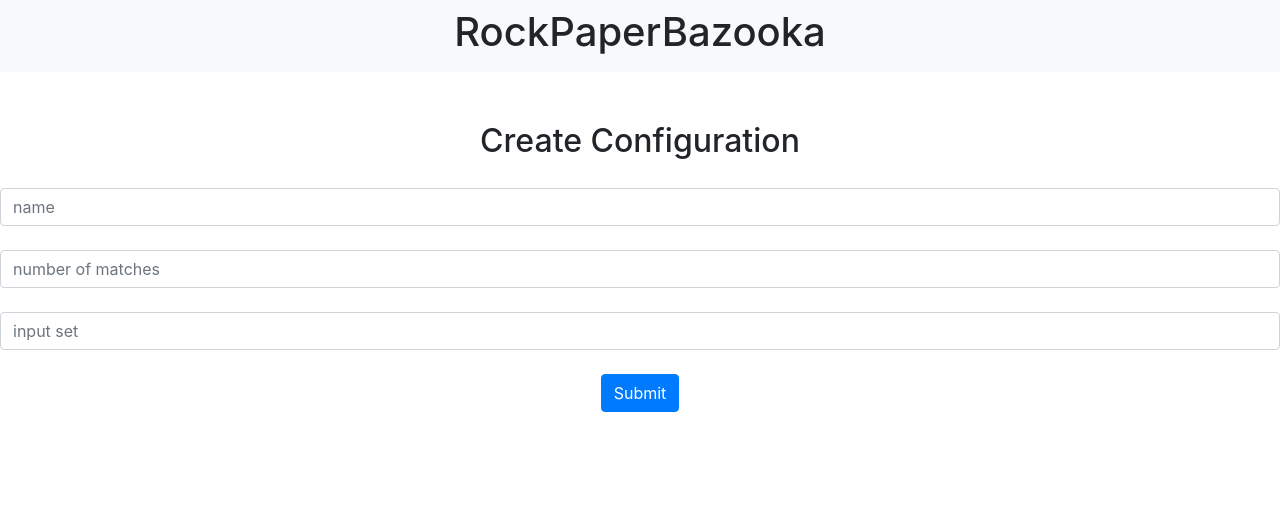
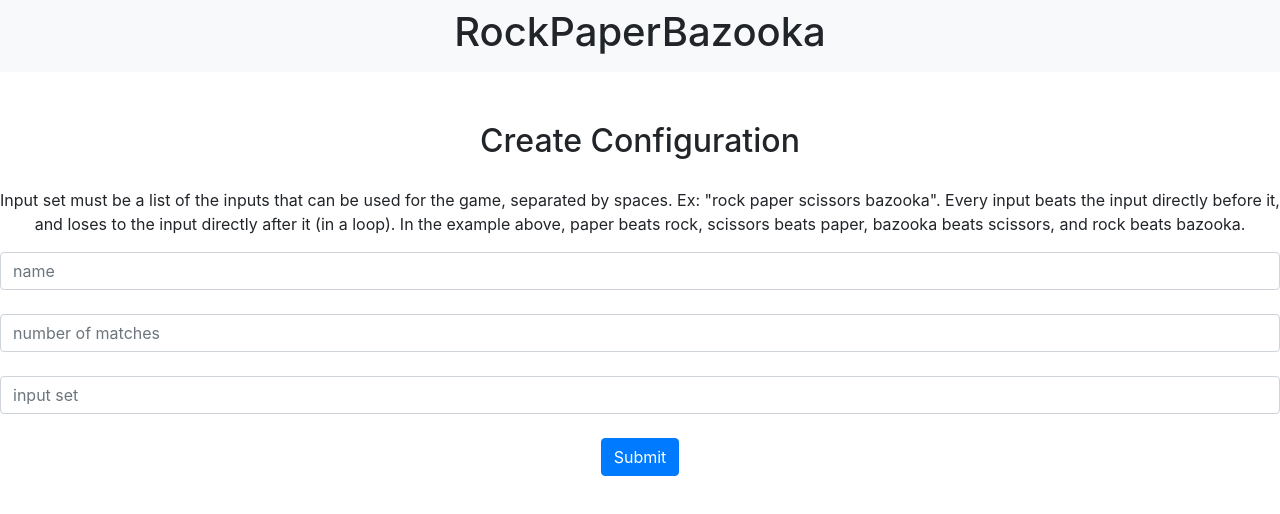
Before and after one commit to scalableinternetservices/RockPaperBazooka, a React (Create React App) app in the folder frontend/: page /config_creator in a window 1280 px wide. Shown: the top 514 px of the page. Built offline with nearby package versions, Linux system fonts and the light colour scheme.

Commit message:
at - add configuration description

```diff
--- a/frontend/src/Components/GameConfiguration/Form.jsx
+++ b/frontend/src/Components/GameConfiguration/Form.jsx
@@ -38,6 +38,7 @@ class ConfigForm extends React.Component {
       <>
         {this.state.redirect ? <Redirect to='/matches' /> : null}
         <h2>Create Configuration</h2>
+        <p>Input set must be a list of the inputs that can be used for the game, separated by spaces. Ex: "rock paper scissors bazooka". Every input beats the input directly before it, and loses to the input directly after it (in a loop). In the example above, paper beats rock, scissors beats paper, bazooka beats scissors, and rock beats bazooka.</p>
         <Form onSubmit={this.onSubmit}>
           <Input name='name' placeholder='name' onChange={this.onChange}></Input>
           <br />
```
